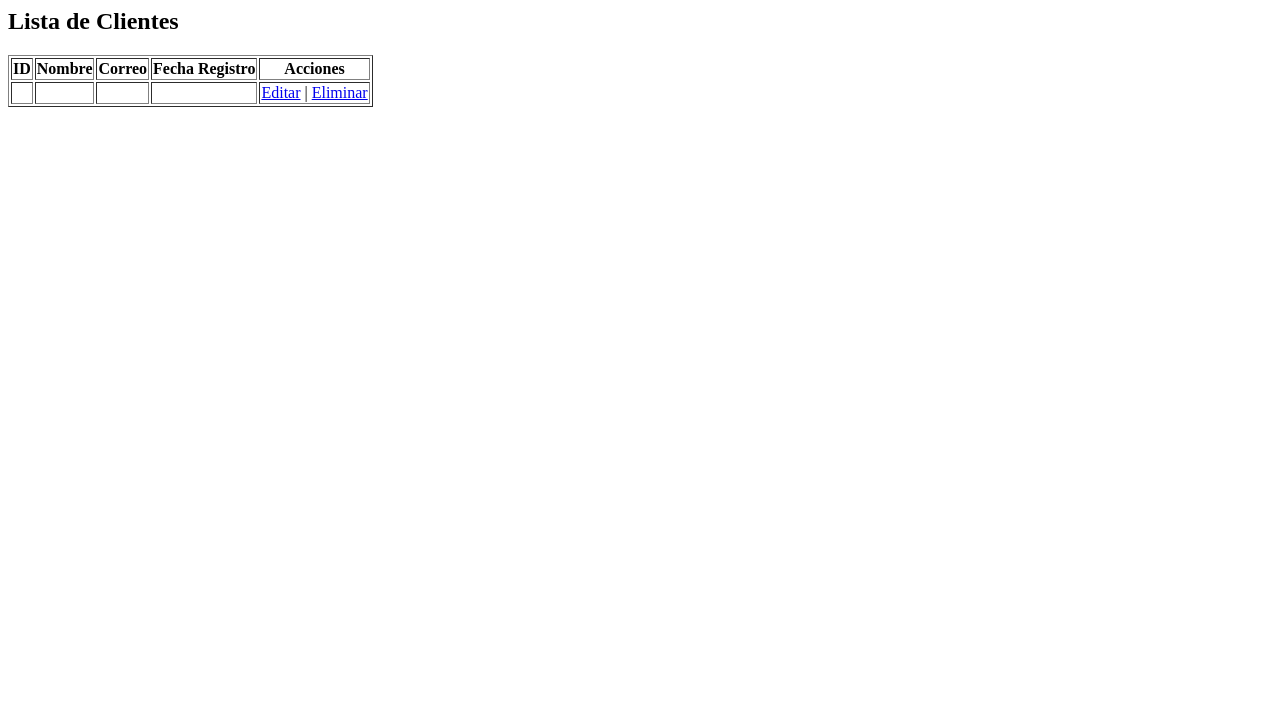
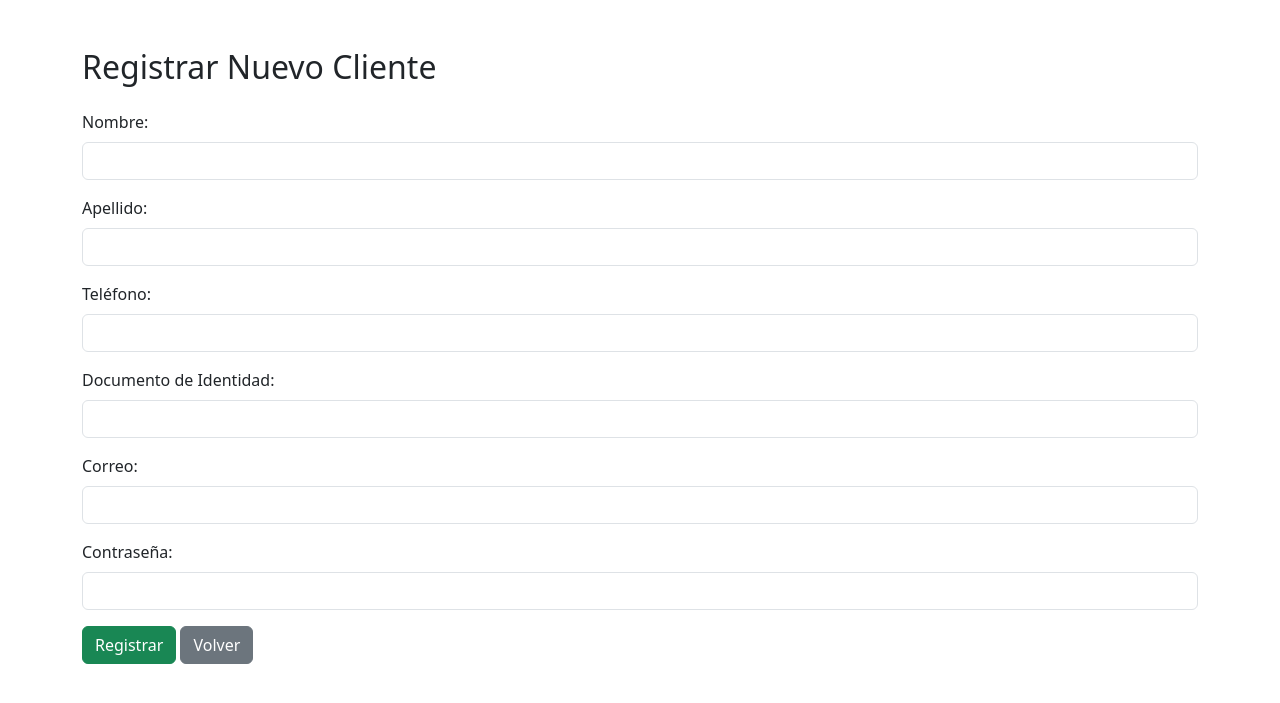
Before and after one commit to kev-abs/kshop-code, a PHP site: page /php/listar_clientes.php in a window 1280 px wide. Shown: the top 703 px of the page. Run offline with PHP 8.4, Linux system fonts and the light colour scheme; the visitor is signed in with stand-in values (Sample User, id 1); tables that the repository leaves empty or names only in its code hold one stand-in row (values such as "Sample post"); data that the repository does not hold is empty.

Commit message:
Update listar_clientes.php

```diff
--- a/php/listar_clientes.php
+++ b/php/listar_clientes.php
@@ -1,25 +1,54 @@
 <?php
-include '../conexion/conexion.php';
-
-$sql = "SELECT * FROM Cliente";
-$resultado = $conexion->query($sql);
+session_start();
+if (!isset($_SESSION["rol"]) || $_SESSION["rol"] !== "administrador") {
+    header("Location: ../Barra de navegacion/Iniciarsesion.php");
+    exit();
+}
 ?>
 
-<h2>Lista de Clientes</h2>
-<table border="1">
-  <tr>
-    <th>ID</th><th>Nombre</th><th>Correo</th><th>Fecha Registro</th><th>Acciones</th>
-  </tr>
-  <?php while ($row = $resultado->fetch_assoc()): ?>
-    <tr>
-      <td><?= $row['ID_Cliente'] ?></td>
-      <td><?= $row['Nombre'] ?></td>
-      <td><?= $row['Correo'] ?></td>
-      <td><?= $row['Fecha_Registro'] ?></td>
-      <td>
-        <a href="editar_cliente.php?id=<?= $row['ID_Cliente'] ?>">Editar</a> |
-        <a href="eliminar_cliente.php?id=<?= $row['ID_Cliente'] ?>" onclick="return confirm('¿Estás seguro?')">Eliminar</a>
-      </td>
-    </tr>
-  <?php endwhile; ?>
-</table>
+<!DOCTYPE html>
+<html lang="es">
+<head>
+  <meta charset="UTF-8">
+  <title>Registrar Cliente</title>
+  <link href="https://cdn.jsdelivr.net/npm/bootstrap@5.3.7/dist/css/bootstrap.min.css" rel="stylesheet">
+</head>
+<body class="container mt-5">
+  <h2 class="mb-4">Registrar Nuevo Cliente</h2>
+
+  <form action="registrar_cliente.php" method="POST">
+    <div class="mb-3">
+      <label for="nombre" class="form-label">Nombre:</label>
+      <input type="text" class="form-control" name="nombre" required>
+    </div>
+
+    <div class="mb-3">
+      <label for="apellido" class="form-label">Apellido:</label>
+      <input type="text" class="form-control" name="apellido" required>
+    </div>
+
+    <div class="mb-3">
+      <label for="telefono" class="form-label">Teléfono:</label>
+      <input type="text" class="form-control" name="telefono" required>
+    </div>
+
+    <div class="mb-3">
+      <label for="documento" class="form-label">Documento de Identidad:</label>
+      <input type="text" class="form-control" name="documento" required>
+    </div>
+
+    <div class="mb-3">
+      <label for="correo" class="form-label">Correo:</label>
+      <input type="email" class="form-control" name="correo" required>
+    </div>
+
+    <div class="mb-3">
+      <label for="contrasena" class="form-label">Contraseña:</label>
+      <input type="password" class="form-control" name="contrasena" required>
+    </div>
+
+    <button type="submit" class="btn btn-success">Registrar</button>
+    <a href="../Paneles/paneladmin.php" class="btn btn-secondary">Volver</a>
+  </form>
+</body>
+</html>
```
